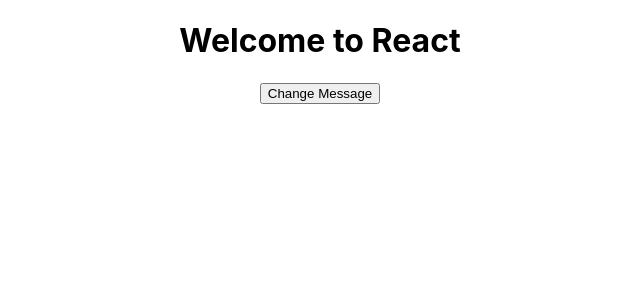
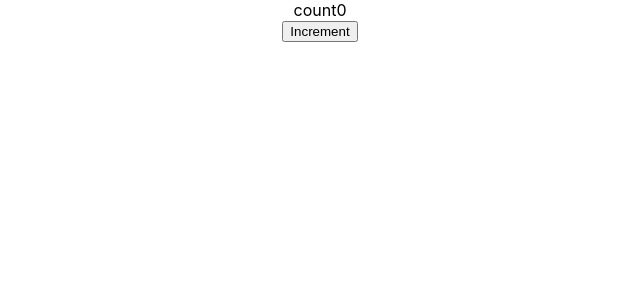
Before and after one commit to PrajwalBS-coder/Front-End, a React (Create React App) app: page / in a window 1280 px wide. Shown: the top 300 px of the page, without its empty margins (320-960 px from the left). Built offline with nearby package versions, Linux system fonts and the light colour scheme.

Commit message:
Add CountNo component with increment counter functionality
- Create new CountNo class component with state management
- Implement counter with increment button using setState
- Replace Example_State with CountNo in App.js
- Add import for CountNo component

```diff
--- a/src/App.js
+++ b/src/App.js
@@ -4,6 +4,7 @@
 import { Example } from "./components/Expmple";
 import Props from "./components/Props";
 import  Example_State  from "./components/Classstate";
+import CountNo from "./components/CountNo";
 
 function App() {
   return (
@@ -19,7 +20,9 @@
       <Welcome  name="Lilly" role="Developer" />
       <Example  />
       <Props name="Jarvis" role="Tester" /> */
-        <Example_State />
+        // <Example_State />
+        <CountNo />
+
       }
     </div>
   );
--- /dev/null
+++ b/src/components/CountNo.js
@@ -0,0 +1,19 @@
+import React, { Component } from "react";
+
+class CountNo extends Component {
+  constructor(props) {
+    super(props);
+    this.state = {
+      count: 0,
+    };
+  }
+  render() {
+    return (<div>
+        count{this.state.count}
+        <br></br>
+        <button onClick={() => this.setState({ count: this.state.count + 1 })}>Increment</button>
+    </div>);
+  }
+}
+
+export default CountNo;
```
